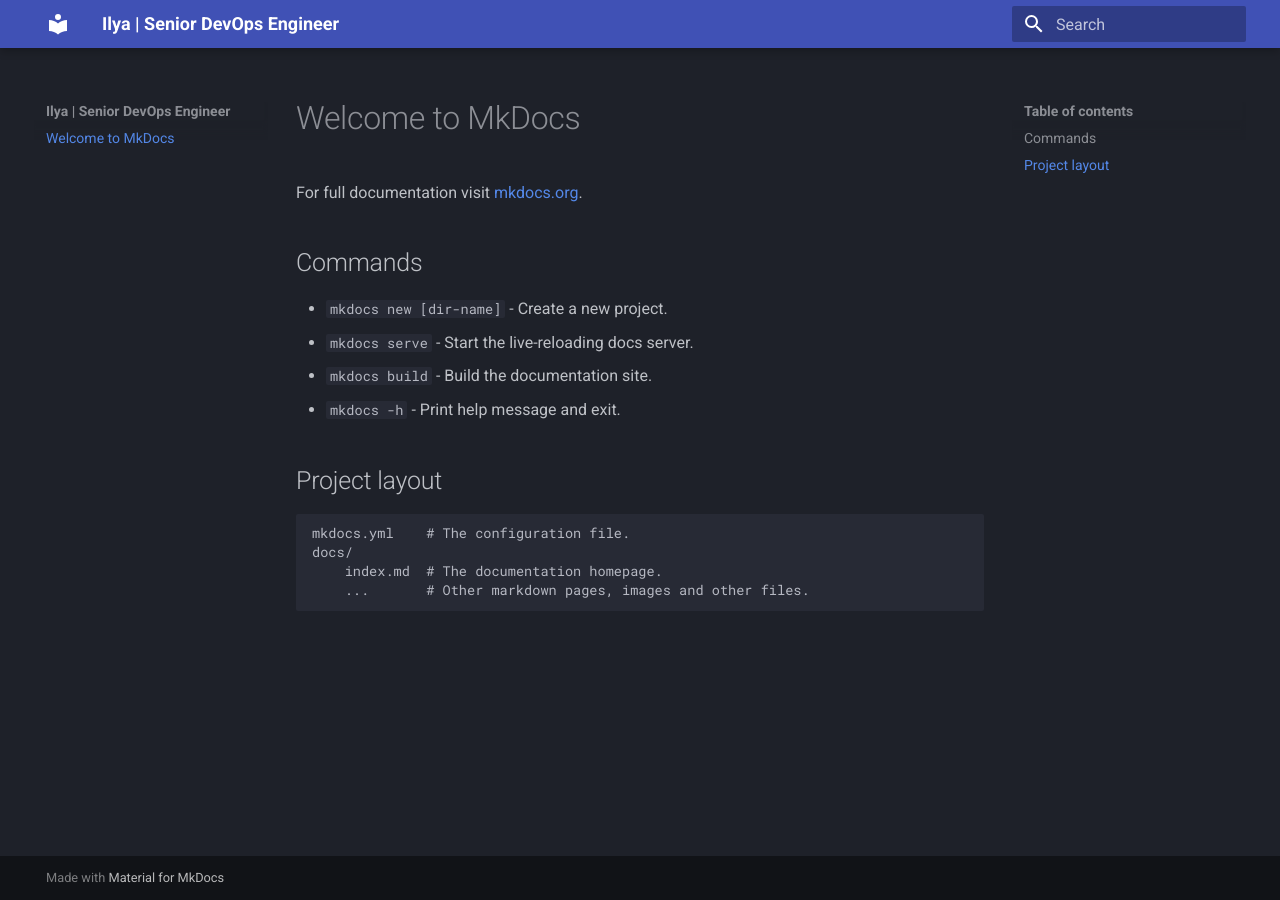
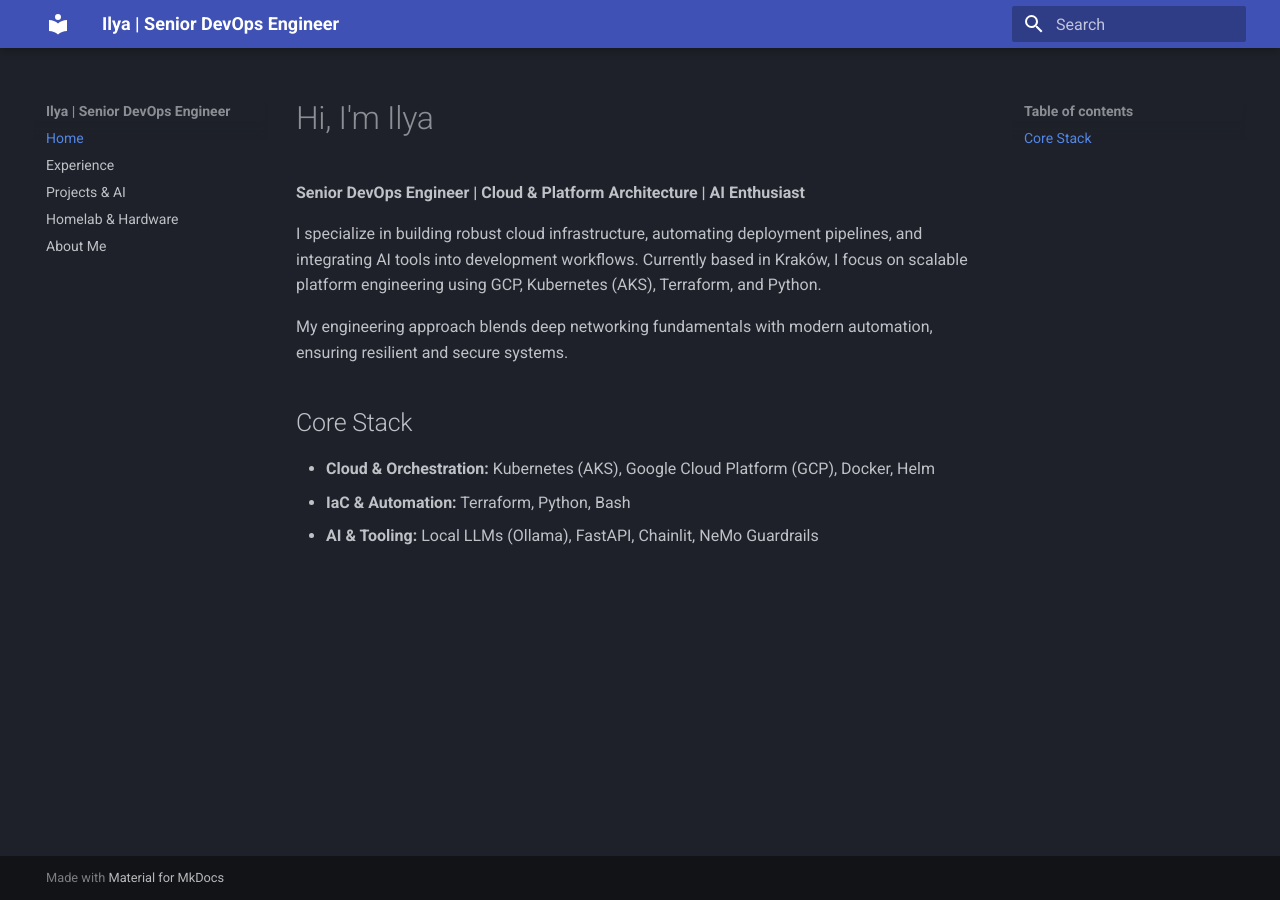
Before and after one commit to GlycineASoya/portfolio, an MkDocs documentation site: the page built from docs/index.md, in a window 1280 px wide. Built offline with MkDocs 1.6.1 and Material for MkDocs 9.7.7, drawn with Linux system fonts in a browser that asks for light colours.

Commit message:
add navigation, add experience

```diff
--- a/docs/index.md
+++ b/docs/index.md
@@ -1,17 +1,12 @@
-# Welcome to MkDocs
+# Hi, I'm Ilya
 
-For full documentation visit [mkdocs.org](https://www.mkdocs.org).
+**Senior DevOps Engineer | Cloud & Platform Architecture | AI Enthusiast**
 
-## Commands
+I specialize in building robust cloud infrastructure, automating deployment pipelines, and integrating AI tools into development workflows. Currently based in Kraków, I focus on scalable platform engineering using GCP, Kubernetes (AKS), Terraform, and Python.
 
-* `mkdocs new [dir-name]` - Create a new project.
-* `mkdocs serve` - Start the live-reloading docs server.
-* `mkdocs build` - Build the documentation site.
-* `mkdocs -h` - Print help message and exit.
+My engineering approach blends deep networking fundamentals with modern automation, ensuring resilient and secure systems.
 
-## Project layout
-
-    mkdocs.yml    # The configuration file.
-    docs/
-        index.md  # The documentation homepage.
-        ...       # Other markdown pages, images and other files.
+## Core Stack
+* **Cloud & Orchestration:** Kubernetes (AKS), Google Cloud Platform (GCP), Docker, Helm
+* **IaC & Automation:** Terraform, Python, Bash
+* **AI & Tooling:** Local LLMs (Ollama), FastAPI, Chainlit, NeMo Guardrails
--- a/mkdocs.yml
+++ b/mkdocs.yml
@@ -4,3 +4,10 @@ theme:
   name: material
   palette:
     scheme: slate
+
+nav:
+  - Home: index.md
+  - Experience: experience.md
+  - Projects & AI: projects.md
+  - Homelab & Hardware: hardware.md
+  - About Me: about.md
```
Also changed, not shown: docs/about.md (added), docs/experience.md (added), docs/hardware.md (added), docs/projects.md (added).
